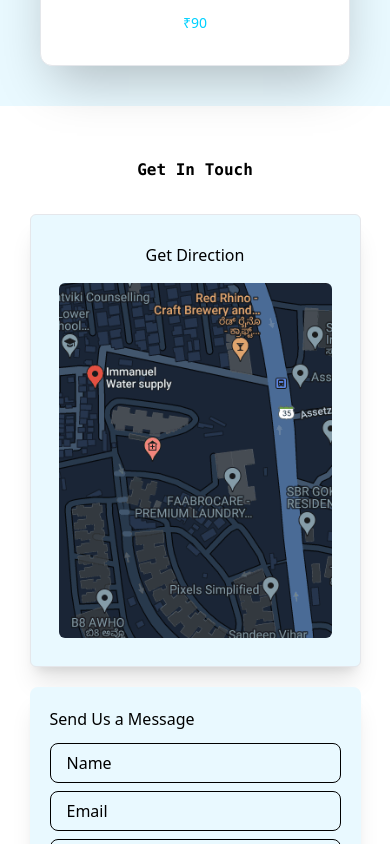
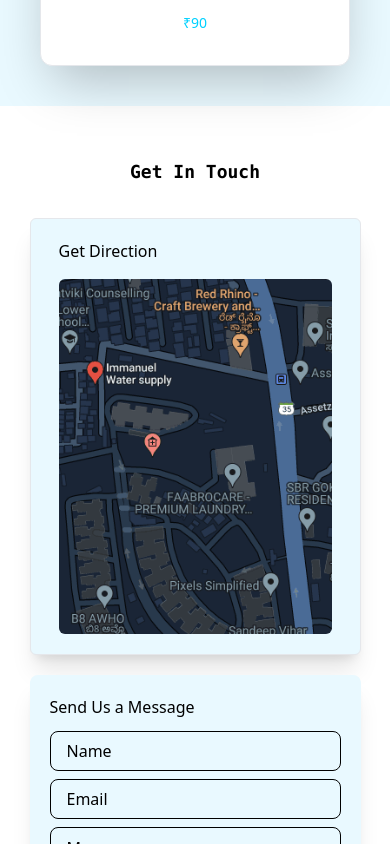
Before and after one commit to victorchrollo14/Water-Buisness, a React (Vite) app: page / in a window 390 px wide. Shown: the part 1860-2704 px from the top of the page. Built offline with nearby package versions, Linux system fonts and the light colour scheme.

Commit message:
fix responsiveness part of Issue #5

```diff
--- a/src/components/Contact.jsx
+++ b/src/components/Contact.jsx
@@ -4,15 +4,15 @@ import { Form } from "./Form";
 
 export const Contact = () => {
   return (
-    <section className="contact-us-section flex flex-col items-center p-5">
-      <h1 className="font-mono font-semibold p-8">Get In Touch</h1>
-      <div className="contact-body flex flex-col gap-5">
-        <div className="directions flex items-center flex-col bg-lightest-blue p-7 rounded-md shadow-xl border">
-          <h2 className="text-base pb-4">Get Direction</h2>
+    <section className="contact-us-section flex flex-col items-center p-5 ">
+      <h1 className="font-mono font-semibold p-8 text-lg sm:text-2xl lg:text-3xl">Get In Touch</h1>
+      <div className="contact-body flex flex-col justify-center  gap-5 md:flex-row ">
+        <div className="directions flex  flex-col bg-lightest-blue px-7 pt-5 pb-5 rounded-md shadow-xl border">
+          <h2 className="text-base pb-4 text-inherit">Get Direction</h2>
           <img
             src={map}
             alt="Google map location image"
-            className=" rounded-md  w-70vw h-auto max-w-sm "
+            className=" rounded-md  w-70vw h-auto max-w-sm md:w-72"
           />
         </div>
         <Form />
--- a/src/components/Form.jsx
+++ b/src/components/Form.jsx
@@ -7,9 +7,9 @@ export const Form = () => {
 
   return (
     <>
-      <div className="form-section bg-lightest-blue flex flex-col p-5 rounded-lg shadow-xl lg:w-80">
+      <div className="form-section bg-lightest-blue flex flex-col p-5 rounded-lg shadow-xl w-full md:h-fit">
         <h2 className="mb-3 ">Send Us a Message</h2>
-        <form action="" className="flex flex-col  gap-2 items-center relative h-60">
+        <form action="" className="flex flex-col  gap-2 items-center relative h-60 md:w-96 ">
           <input
             type="text"
             value={name}
```
